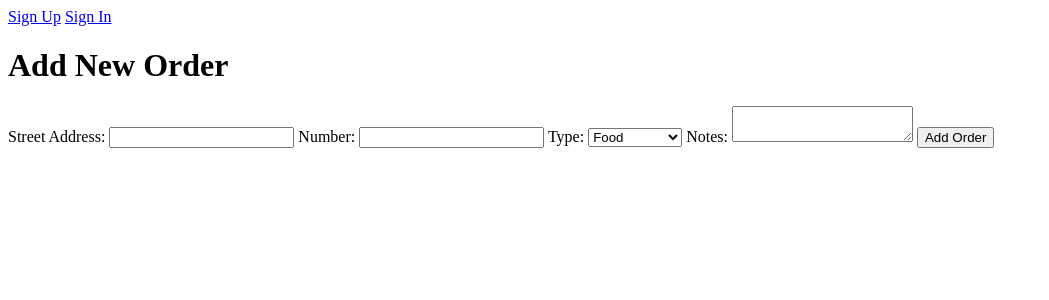
After one commit to Alsaegh98/delivery_app, a Node server app: template views/orders/new.ejs in a window 1280 px wide. The commit adds this page. Shown: the top 300 px of the page, without its empty margins (0-1049 px from the left). Run offline with Node 20, Linux system fonts and the light colour scheme; the template is opened without the code that fills it, so the values that code supplies are empty; some libraries are stand-ins or nearby versions.

Commit message:
added new file in order directory,  modified index file, and  inserted the database

```diff
--- a/models/order.js
+++ b/models/order.js
@@ -2,7 +2,7 @@ const mongoose = require('mongoose')
 
 const orderSchema = new mongoose.Schema({
 
-    Address: {
+    address: {
       type: String,
       required: true,
     },
@@ -18,7 +18,7 @@ const orderSchema = new mongoose.Schema({
       },
     notes: {
         type: String,
-      },
+       },
 
       owner: {
         type: mongoose.Schema.Types.ObjectId,
--- a/server.js
+++ b/server.js
@@ -7,9 +7,11 @@ const methodOverride = require('method-override');
 const morgan = require('morgan');
 const session = require('express-session');
 
-//require middleware
 
 const isSignedIn = require('./middleware/is-signed-in.js');
+//require middleware
+const passUserToView = require('./middleware/pass-user-to-view.js');
+
 
 
 const authController = require('./controllers/auth.js');
@@ -35,6 +37,9 @@ app.use(
   })
 );
 
+app.use(passUserToView);
+
+
 app.get('/', (req, res) => {
   res.render('index.ejs', {
     user: req.session.user,
--- /dev/null
+++ b/views/orders/new.ejs
@@ -0,0 +1,37 @@
+<!DOCTYPE html>
+<html lang="en">
+<head>
+    <meta charset="UTF-8">
+    <meta name="viewport" content="width=device-width, initial-scale=1.0">
+    <title>add new listing</title>
+</head>
+<body>
+    <%- include('../partials/_navbar.ejs') %>
+
+      <h1>Add New Order</h1>
+      <form action="/orders" method="POST">
+        <label for="address">Street Address:</label>
+        <input type="text" name="address" id="address" />
+
+        <label for="number">Number:</label>
+        <input type="number" name="number" id="number" />
+
+        <label for="type">Type:</label>
+        <select id="type" name="type">
+          <option value="food">Food</option>
+          <option value="clothes">Clothes</option>
+          <option value="accessories">Accessories</option>
+          <option value="medicine">Medicine</option>
+
+        </select>
+
+        <label for="notes">Notes:</label>
+    <textarea name="notes" id="notes"></textarea>
+
+        <button type="submit">Add Order</button>
+      </form>
+    </div>
+  </div>
+
+</body>
+</html>
```
Also changed, not shown: controllers/orders.js (+24 -0 lines), views/index.ejs (+1 -12 lines), views/orders/index.ejs (+24 -0 lines).
